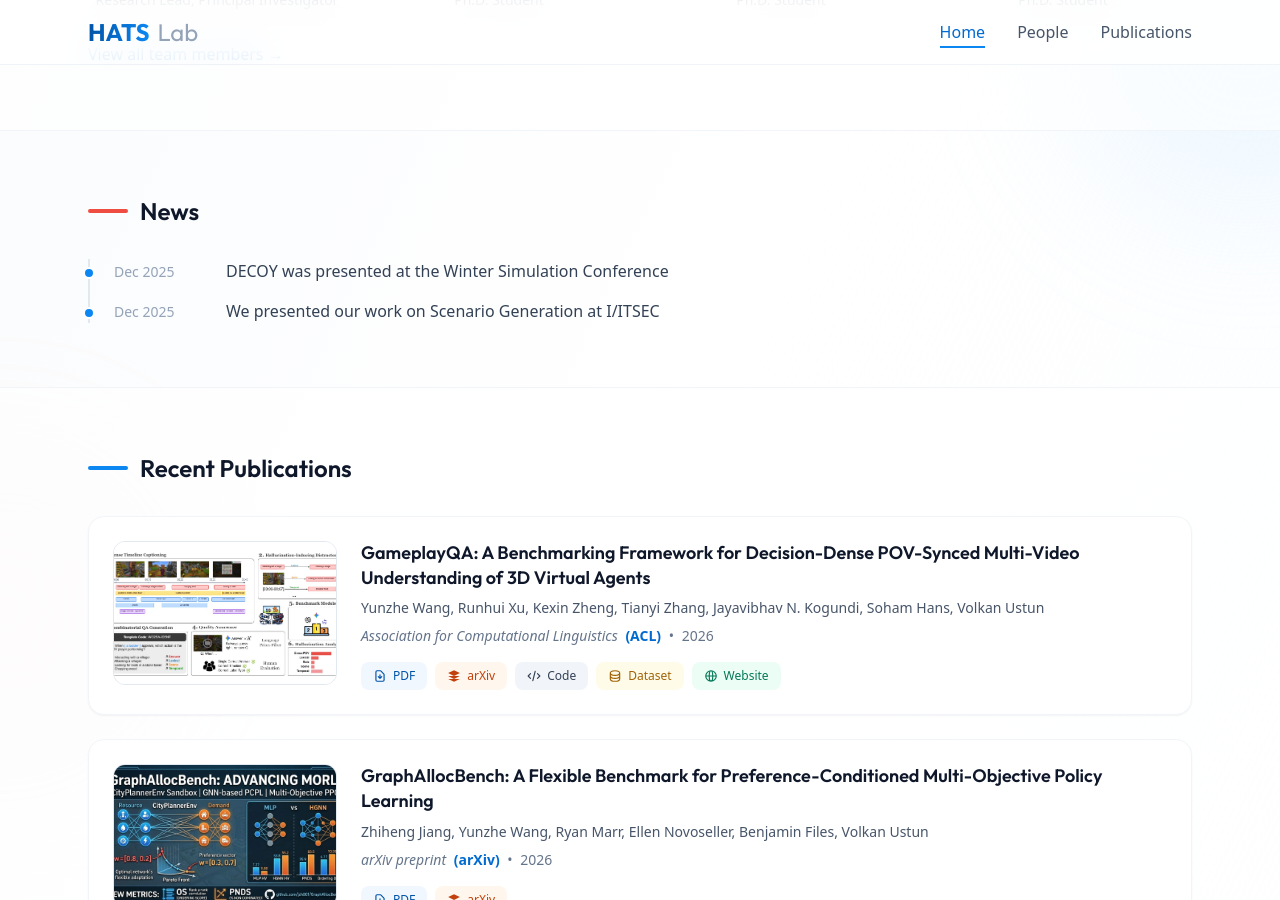
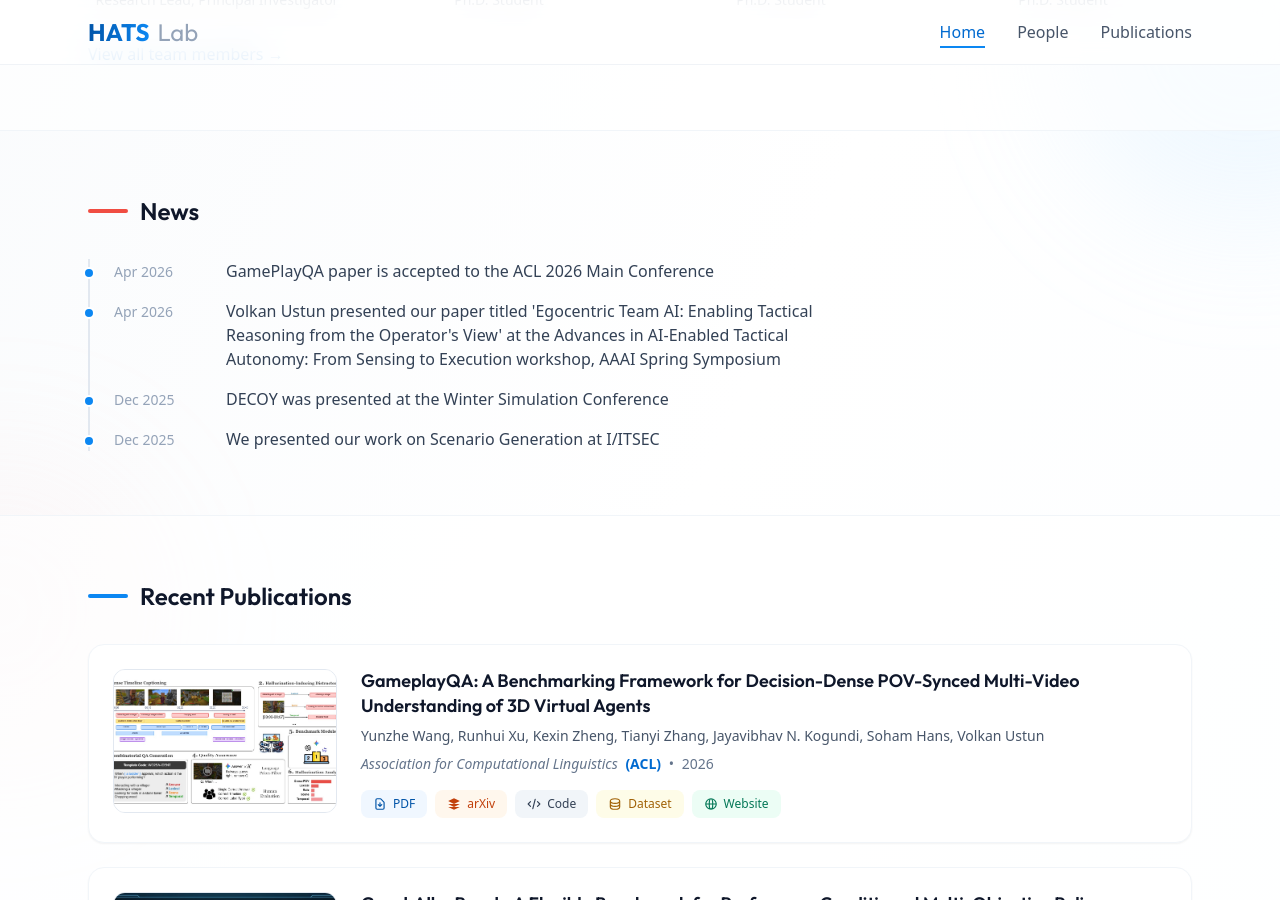
Before and after one commit to HATS-ICT/hats-ict.github.io, a Jekyll site: the page built from index.html, in a window 1280 px wide and 900 px high, scrolled down 764 px. Built offline with Jekyll 4.4.1, drawn with Linux system fonts in a browser that asks for light colours; nearby versions of some CDN libraries.

Commit message:
Update news.yml

```diff
--- a/_data/news.yml
+++ b/_data/news.yml
@@ -1,3 +1,10 @@
+- date: 2026-04-10
+  headline: "GamePlayQA paper is accepted to the ACL 2026 Main Conference"
+
+- date: 2026-04-09
+  headline: "Volkan Ustun presented our paper titled 'Egocentric Team AI: Enabling Tactical Reasoning from the Operator's View' at the Advances in AI-Enabled Tactical Autonomy:
+  From Sensing to Execution workshop, AAAI Spring Symposium"
+
 - date: 2025-12-08
   headline: "DECOY was presented at the Winter Simulation Conference"
 
```
